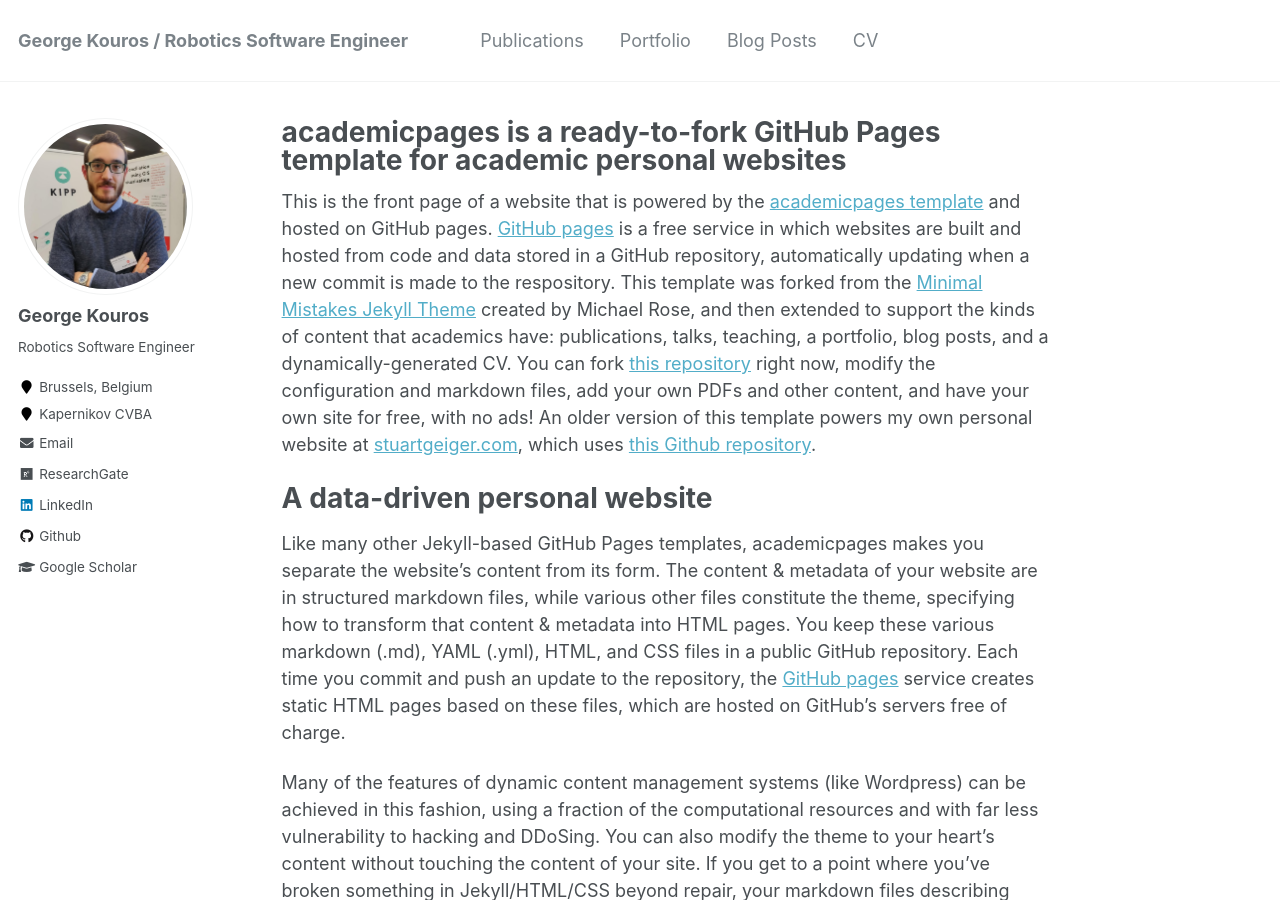
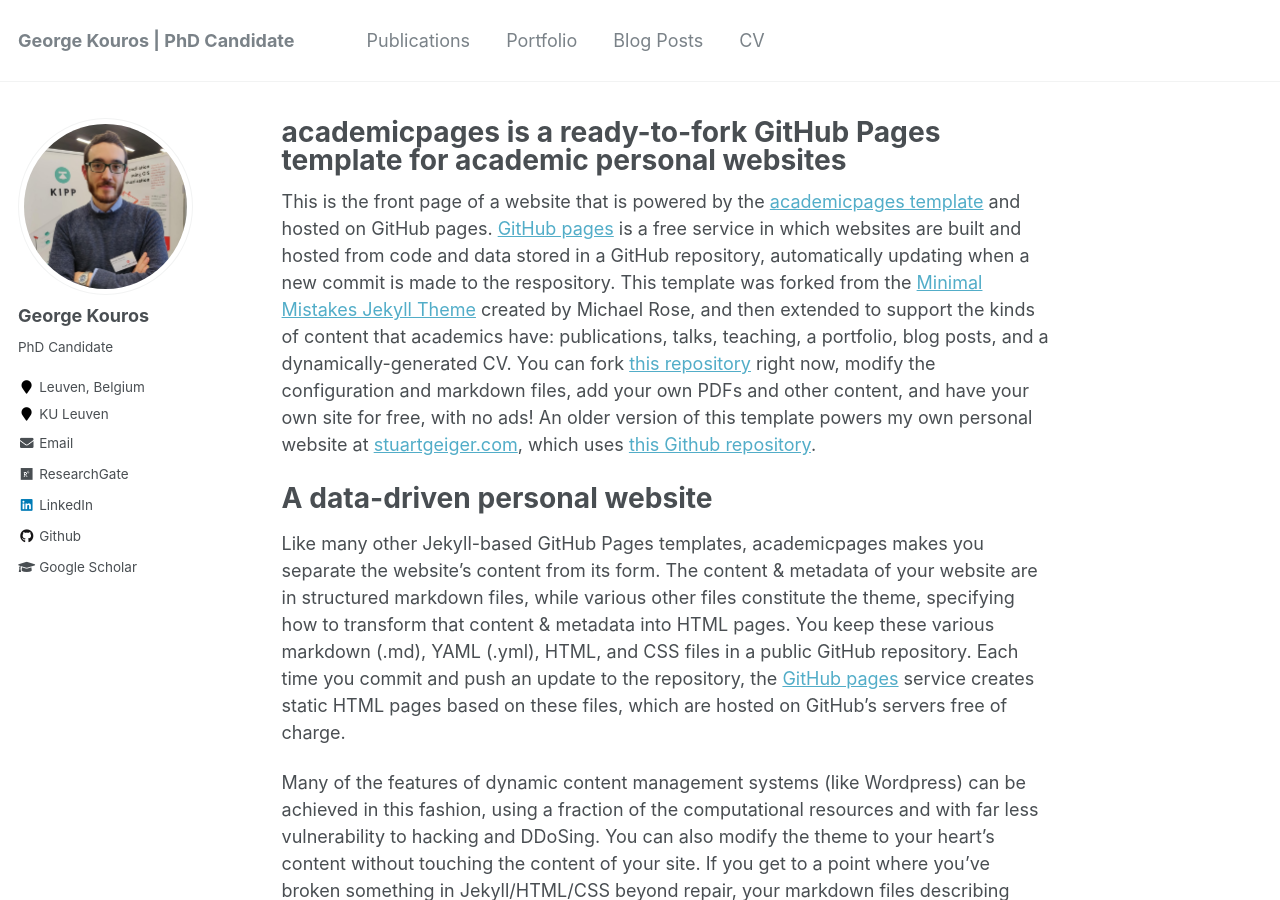
Before and after one commit to gkouros/gkouros.github.io, a Jekyll site: the page built from _pages/about.md, in a window 1280 px wide and 900 px high. Built offline with Jekyll 4.4.1, drawn with Linux system fonts in a browser that asks for light colours.

Commit message:
Update employment and timezone

```diff
--- a/_config.yml
+++ b/_config.yml
@@ -7,7 +7,7 @@
 
 # Site Settings
 locale                   : "en-US"
-title                    : "George Kouros / Robotics Software Engineer"
+title                    : "George Kouros | PhD Candidate"
 title_separator          : "-"
 name                     : &name "George Kouros"
 description              : &description "personal description"
@@ -82,9 +82,9 @@
 author:
   name             : "George Kouros"
   avatar           : "cv_pic.jpg"
-  bio              : "Robotics Software Engineer"
-  location         : "Brussels, Belgium"
-  employer         : "Kapernikov CVBA"
+  bio              : "PhD Candidate"
+  location         : "Leuven, Belgium"
+  employer         : "KU Leuven"
   googlescholar    : "https://scholar.google.com/citations?user=kEZX1y8AAAAJ&hl=en"
   email            : "george.kouros.ece@gmail.com"
   researchgate     : "https://www.researchgate.net/profile/George_Kouros3"
@@ -237,7 +237,7 @@
 permalink: /:categories/:title/
 # paginate: 5 # amount of posts to show
 # paginate_path: /page:num/
-timezone: America/Los_Angeles # http://en.wikipedia.org/wiki/List_of_tz_database_time_zones
+timezone: Europe/Brussels # http://en.wikipedia.org/wiki/List_of_tz_database_time_zones
 
 
 # Plugins
```
